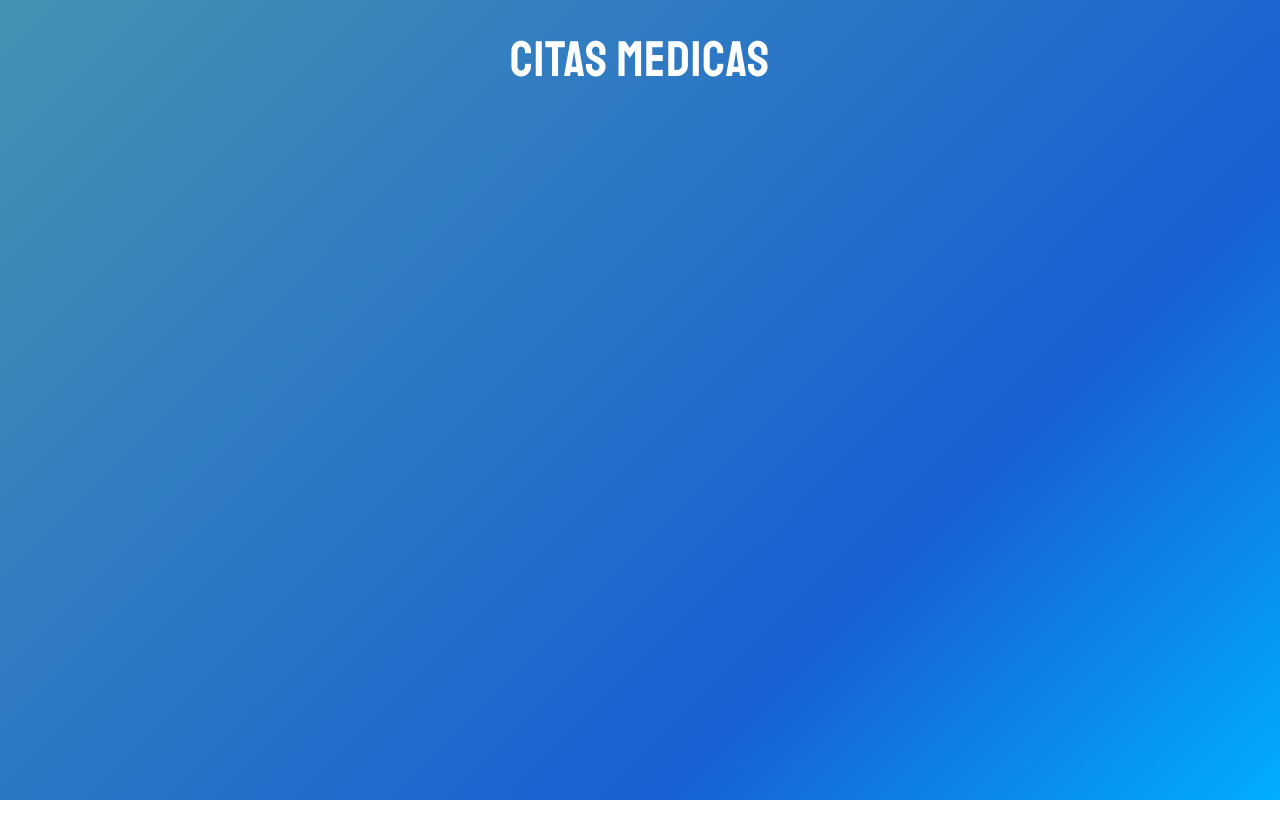
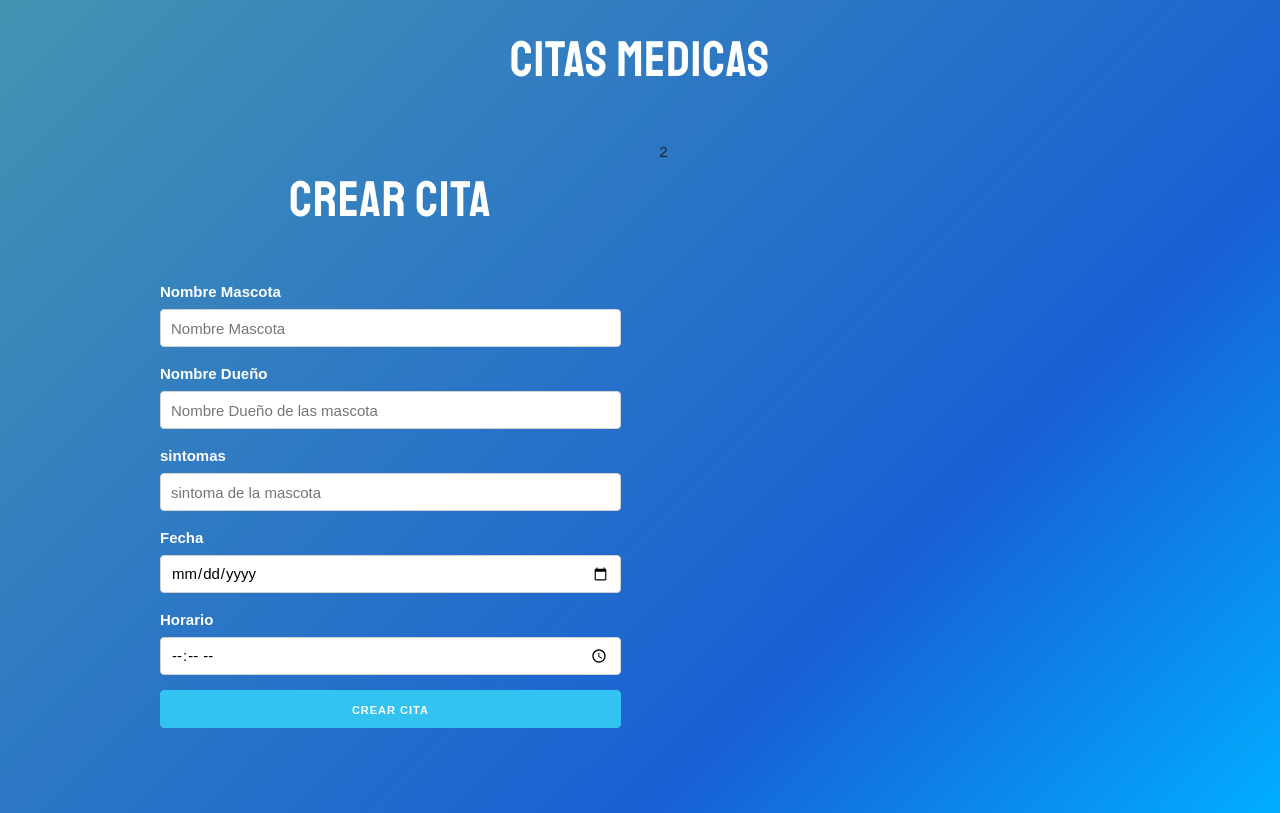
Before and after one commit to Danisdnk/Citas_Pacientes, a React (Create React App) app: page / in a window 1280 px wide. Built offline with nearby package versions, Linux system fonts and the light colour scheme.

Commit message:
se hacen cambios en el state del formulario

```diff
--- a/src/App.js
+++ b/src/App.js
@@ -1,7 +1,22 @@
+import React, { Fragment } from 'react';
+import Formulario from './components/Formulario'
 function App() {
   return (
- <h1>Citas Medicas</h1>
+    <Fragment>
+      <h1>Citas Medicas</h1>
+      <div className="container">
+        <div className="row">
+          <div className="one-half column">
+            <Formulario />
+          </div>
+          <div className="one-half column">
+            2
+          </div>
+        </div>
+      </div>
+    </Fragment>
   );
+
 }
 
 export default App;
--- /dev/null
+++ b/src/components/Formulario.jsx
@@ -0,0 +1,79 @@
+import React, { Fragment, useState } from 'react';
+const Formulario = () => {
+  //crear state de citas
+  const [cita, actualizarCita] = useState({
+    mascota: '',
+    propietario: '',
+    fecha: '',
+    hora: '',
+    sintomas: ''
+  });
+  const actualizarState = e => {
+    console.log('escribiendo...');
+    actualizarCita({
+      ...cita, //guardo la referencia anterior del state para no perderla
+      [e.target.name]: e.target.value //guardo en mi objeto mi value
+    })
+  }
+  const { mascota, propietario, sintoma, fecha, hora } = cita
+  return (
+    <Fragment>
+      <h1>Crear cita</h1>
+      <form>
+        <label>Nombre Mascota</label>
+        <input
+          type="text"
+          name="mascota"
+          className="u-full-width"
+          placeholder="Nombre Mascota"
+          value={mascota}
+          onChange={actualizarState}
+        />
+        <label>Nombre Dueño</label>
+        <input
+          type="text"
+          name="priopetario"
+          className="u-full-width"
+          placeholder="Nombre Dueño de las mascota"
+          value={propietario}
+          onChange={actualizarState}
+        />
+        <label>sintomas</label>
+        <input
+          type="text"
+          name="sintoma"
+          className="u-full-width"
+          placeholder="sintoma de la mascota"
+          value={sintoma}
+          onChange={actualizarState}
+        />
+        <label>Fecha</label>
+        <input
+          type="date"
+          name="fecha"
+          className="u-full-width"
+          value={fecha}
+          onChange={actualizarState}
+        />
+        <label>Horario</label>
+        <input
+          type="time"
+          name="hora"
+          className="u-full-width"
+          value={hora}
+          onChange={actualizarState}
+        />
+
+        <button
+          type="submit"
+          className="u-full-width button-primary"
+        >
+          Crear cita
+        </button>
+      </form>
+    </Fragment>
+
+  );
+}
+
+export default Formulario;
```
Also changed, not shown: 1 other file (tests, documents, lock files or other folders).
